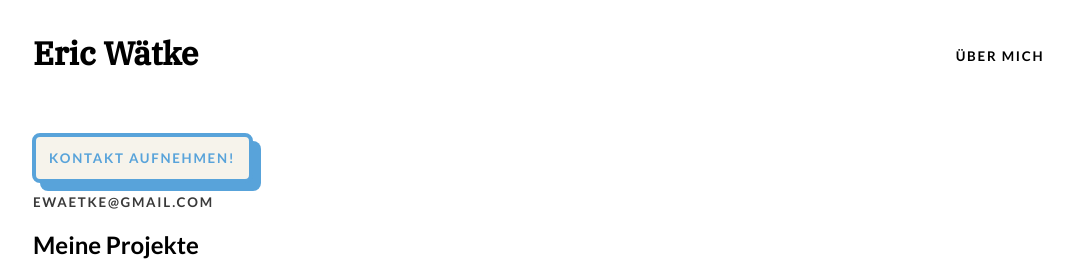
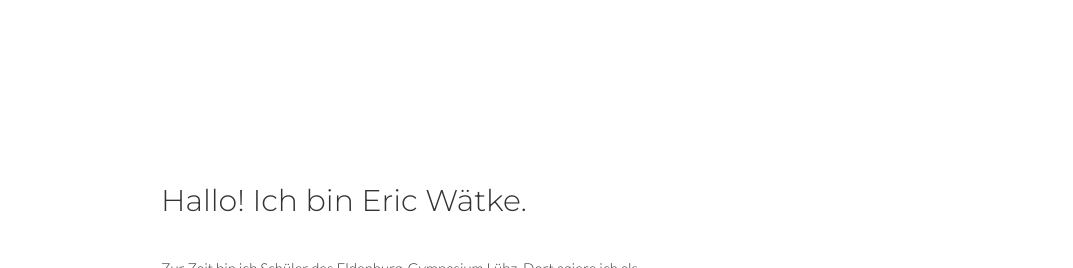
Before and after one commit to Thaiten/thaiten.github.io, a PHP site: page / in a window 1280 px wide. Shown: the top 268 px of the page, without its empty margins (95-1168 px from the left). Run offline with PHP 8.4, Linux system fonts and the light colour scheme.

Commit message:
Mayor Design changes

```diff
--- a/index.html
+++ b/index.html
@@ -5,57 +5,42 @@
     <title>Eric Wätke</title>
     <link rel="stylesheet" href="resources/css/style.css">
   	<link href="https://fonts.googleapis.com/css?family=Lato:300,400,700,900" rel="stylesheet">
-    <link href="https://fonts.googleapis.com/css?family=IBM+Plex+Serif:500" rel="stylesheet">
+    <link href="https://fonts.googleapis.com/css?family=Montserrat:300,400" rel="stylesheet">
     <meta content='width=device-width, initial-scale=1.0, maximum-scale=2.0, user-scalable=1' name='viewport' />
   </head>
   <body>
-    <div class="head">
-      <h1>Eric Wätke</h1>
-      <ul>
-        <li><a href="#">Über Mich</a></li>
-      </ul>
-    </div>
     <div class="infos">
-      <a href="#"class="button"><span class="inner">Kontakt aufnehmen!</span></a><br>
-      <a href="mailto:ewaetke10@gmail.com">ewaetke@gmail.com</a>
-      <h2>Meine Projekte</h2>
+      <h1>Hallo! Ich bin Eric Wätke.</h1>
+      <p>Zur Zeit bin ich Schüler des Eldenburg-Gymnasium Lübz. Dort agiere ich als Geschäftsführer der Schülerfirma <a class="text" href="https://technica.events">Technica Light & Sound</a>. Infos über meine Projekte gibt's etwas weiter unten!</p>
+      <svg xmlns="http://www.w3.org/2000/svg" width="24" height="24" viewBox="0 0 24 24" fill="none" stroke="currentColor" stroke-width="2" stroke-linecap="round" stroke-linejoin="round" class="feather feather-mail icon"><path d="M4 4h16c1.1 0 2 .9 2 2v12c0 1.1-.9 2-2 2H4c-1.1 0-2-.9-2-2V6c0-1.1.9-2 2-2z"></path><polyline points="22,6 12,13 2,6"></polyline></svg><a class="text" href="mailto:ewaetke10@gmail.com">ewaetke@gmail.com</a>
     </div>
     <div class="content">
       <a href="techncia/">
         <div class="item">
-          <div class="dimmer"></div>
           <video autoplay loop width="100%">
             <source src="resources/images/technica.mp4" type="video/mp4" />
           </video>
           <div class="description">
-            <h2>Technica Light & Sound</h2>
-            <p>Webseite für Veranstaltungsdienstleister und Partytechnikverleih</p>
-            <p class="work-header">Meine Aufgabe:</p>
-            <p class="work-description">Frontend- und Backendentwicklung</p>
+            <h2 class="main">Technica Light & Sound<span class="category">Webdesign- &amp; Development</span></h2>
+            <p>Frontend- und Backendentwicklung einer Webseite für Veranstaltungsdienstleister und Partytechnikverleih</p>
           </div>
         </div>
       </a>
       <a href="elektro-waetke/">
         <div class="item">
-          <div class="dimmer"></div>
           <img src="resources/images/elektrowaetke.jpg" alt="">
           <div class="description">
-            <h2>Elektro-Wätke</h2>
-            <p>Elektofachhandel und Elektriker Webseite</p>
-            <p class="work-header">Meine Aufgabe:</p>
-            <p class="work-description">Frontend- und Backendentwicklung</p>
+            <h2 class="main">Elektro-Wätke<span class="category">Webdesign</span></h2>
+            <p>Frontend- und Backendentwicklung einer Elektofachhandel und Elektriker Webseite</p>
           </div>
         </div>
       </a>
       <a href="elektro-waetke/">
         <div class="item">
-          <div class="dimmer"></div>
           <img src="resources/images/livelyrics.jpg" alt="">
           <div class="description">
-            <h2>Live Lyrics for Chrome</h2>
-            <p>Chrome Addon als Lyrics Tool</p>
-            <p class="work-header">Meine Aufgabe:</p>
-            <p class="work-description">Addon und Website Entwicklung</p>
+            <h2 class="main">Live Lyrics for Chrome <span class="category">Addon Development</span></h2>
+            <p>Addon Entwicklung für Google Chrome und passendes Webdesign</p>
           </div>
         </div>
       </a>
--- a/resources/css/style.css
+++ b/resources/css/style.css
@@ -3,206 +3,125 @@
 }
 body{
 	margin: 0;
+	background: #fff;
+}
+::selection {color: white; background-color: black;}
+::-moz-selection {color: white; background-color: black;}
+a{
+	text-decoration: none;
+}
+a.text{
+  color: #3e3e3e;
+  text-decoration: none;
+  position: relative;
+	font-weight: 300;
+}
+a.text:before {
+  width: 100%;
+  height: 10px;
+  position: absolute;
+  left: 0px;
+  bottom: -1px;
+  content: "";
+  display: block;
+  background-color: #b7e6ff;
+  z-index: -1;
+  opacity: 1;
+  -webkit-transition: height 0.5s;
+  transition: height 0.5s ease-out;
 }
 
-::selection {color: white; background-color: black;}
-::-moz-selection {color: white; background-color: black;}
+a.text:hover:before {
+  color: #90949C;
+  background-color: #b7e6ff;
+  height: 20px;
+}
 
-.head{
-	width: 80%;
+.infos{
+	width: 40%;
 	margin: 2em 10%;
-	display: inline-block;
+	padding: 10%;
+	color: #333;
+	line-height: 1.42857143;
 }
-h1{
-	font-family: 'IBM Plex Serif', serif;
-	display: inline-block;
+.infos h1{
+	font-family: 'Montserrat', sans-serif;
+	font-weight: 300;
+	font-size: 30px;
+	margin-bottom: 30px;
+}
+.infos p{
+	font-family: 'Lato', sans-serif;
+	font-weight: 300;
+	font-size: 15px;
+	line-height: 30px;
+	margin-bottom: 20px;
+}
+.infos .icon{
 	vertical-align: middle;
-	margin: 0;
+	color: #424242;
+	margin-right: 6px;
 }
-.head ul{
-	list-style: none;
-	float: right;
-	margin: 0.8em;
-	padding: 0;
-}
-.head ul li{
-	display: inline-block;
-	padding: 0;
-}
-.head ul li a{
-	color: black;
-	text-decoration: none;
-}
+
 .content{
   display: grid;
   grid-template-columns: repeat(2, 1fr);
   grid-template-rows: repeat(2,1fr);
-  grid-gap: 1em;
+  grid-column-gap: 1em;
+	grid-row-gap: 2em;
   margin: 0 10%;
   width: 80%;
 }
 .item{
-  background: #e7e7e7;
-  box-shadow: 0 10px 22px rgba(0,0,0,.08);
-  transition: box-shadow 0.6s cubic-bezier(0.165, 0.84, 0.44, 1), transform 0.6s cubic-bezier(0.165, 0.84, 0.44, 1), background 0.6s cubic-bezier(0.165, 0.84, 0.44, 1);
-  height: 99%;
+  background: #fff;
+	box-shadow: 0 10px 22px rgba(0,0,0,.08);
+	-webkit-transition: all 0.6s cubic-bezier(0.165, 0.84, 0.44, 1);
+	transition: all 0.6s cubic-bezier(0.165, 0.84, 0.44, 1);
+	padding: 0px;
 	border-radius: 5px;
 	overflow: hidden;
 }
 .item:hover {
   box-shadow: 0px 16px 22px 2px rgba(51,51,51,0.2);
-  transform: translateY(-10px);
+  transform: translateY(-20px);
 }
 .item video, .item img{
   width: 100%;
 }
-.item .dimmer {
-  position: absolute;
-  width: 0;
-  height: 0;
-  background: rgba(18, 18, 18, 0);
-  transition: background .2s linear;
-  z-index: 1;
+.category{
+	background: #d4d4d4;
+	color: #909090;
+	font-size: 10px;
+	padding: 0 10px;
+	border-radius: 13px;
+	text-transform: uppercase;
+	letter-spacing: 0.6px;
+	vertical-align: bottom;
+	float: right;
 }
-.item:hover .dimmer{
-  background: rgba(18, 18, 18, .5);
-  width: 100%;
-  height: 100%;
-}
-.item .description {
-  z-index: 2;
-	display: none;
+.item .description{
+	padding: 1em 2em;
 }
 .item:hover .description {
 	display: block;
-  position: absolute;
-  width: 100%;
-  top: 30%;
-  z-index: 2;
 }
-
-.item .description h2 {
-  margin-bottom: 10px;
-  text-align: center;
-  color: rgba(255, 255, 255, 0);
+.item .description .main{
+	font-weight: 400;
+	font-size: 15px;
+	line-height: 30px;
+	color: #333;
 }
-.item:hover .description h2 {
-  color: white;
-}
-
 .item .description p {
-  text-align: center;
-  color: rgba(255, 255, 255, 0);
-}
-.item:hover .description p {
-  color: white;
-	text-shadow: 0 1px 2px rgba(0,0,0,0.20);
-}
-
-.work-header{
-	margin-bottom: 0;
-	font-weight: 600;
-}
-.work-description{
-	margin-top: 0;
+    font-weight: 300;
+    font-size: 15px;
+    line-height: 30px;
+    color: #999;
 }
 
 @media (max-width: 650px) {
-	.item:hover .description {
-		display: block;
-	  position: absolute;
-	  width: 100%;
-	  top: 20%;
-	  z-index: 2;
-	}
 	.content a{
 		grid-column-start: 1;
 		grid-column-end: 3;
 		text-decoration: none;
 	}
 }
-@media (max-width: 400px) {
-	.item .description {
-		display: block;
-	}
-	.item .description h2, .item:hover .description h2, .item .description p, .item:hover .description p{
-		color: #383838;
-	}
-	.item .description h2{
-		font-size: 1.2em;
-	}
-	.item .description p{
-		font-size: 0.85em;
-	}
-	.item:hover .description {
-		position: relative;
-		top: 0;
-	}
-	.item:hover .dimmer {
-		background: rgba(18, 18, 18, 0.2);
-	}
-	.item{
-		padding-bottom: 0.5em;
-	}
-	h1{
-		text-align: center;
-		width: 100%;
-	}
-	.head ul{
-		width: 100%;
-		text-align: center;
-		margin: 0.8em 0;
-	}
-}
-.infos{
-	width: 80%;
-	margin: 2em 10%;
-}
-.button{
-	font-weight: 700;
-	background-color: #58A3DA;
-	border-radius: 0.6em;
-	display: inline-block;
-	margin: 0 0.5em;
-	position: relative;
-}
-.button .inner {
-  display: inline-block;
-  background-color: #F6F3EB;
-  border-radius: 0.6em;
-  border: 0.3em solid #58A3DA;
-	color: #58A3DA;
-  padding: 1em;
-  cursor: pointer;
-  text-transform: uppercase;
-  -webkit-user-select: none;
-  -moz-user-select: none;
-  -ms-user-select: none;
-  user-select: none;
-  -webkit-transform: translate3d(-0.6em, -0.6em, 0);
-  transform: translate3d(-0.6em, -0.6em, 0);
-  transition: -webkit-transform 240ms cubic-bezier(0.175, 0.885, 0.32, 1.275);
-  transition: transform 240ms cubic-bezier(0.175, 0.885, 0.32, 1.275);
-  transition: transform 240ms cubic-bezier(0.175, 0.885, 0.32, 1.275), -webkit-transform 240ms cubic-bezier(0.175, 0.885, 0.32, 1.275);
-  transition-delay: 0s, 0s;
-  transition-delay: 220ms;
-}
-.button .inner:hover{
-	-webkit-transform: translate3d(0.6em, -0.6em, 0);
-	transform: translate3d(0.6em, -0.6em, 0);
-}
-.button:active .inner, .button.click .inner {
-  -webkit-transform: translate3d(0, 0, 0);
-          transform: translate3d(0, 0, 0);
-  transition: -webkit-transform 120ms cubic-bezier(0.23, 1, 0.32, 1);
-  transition: transform 120ms cubic-bezier(0.23, 1, 0.32, 1);
-  transition: transform 120ms cubic-bezier(0.23, 1, 0.32, 1), -webkit-transform 120ms cubic-bezier(0.23, 1, 0.32, 1);
-}
-a{
-	color: #393939;
-	text-decoration: none;
-	text-transform: uppercase;
-	letter-spacing: 1.3pt;
-	font-weight: bold;
-	font-size: 10pt;
-}
```
